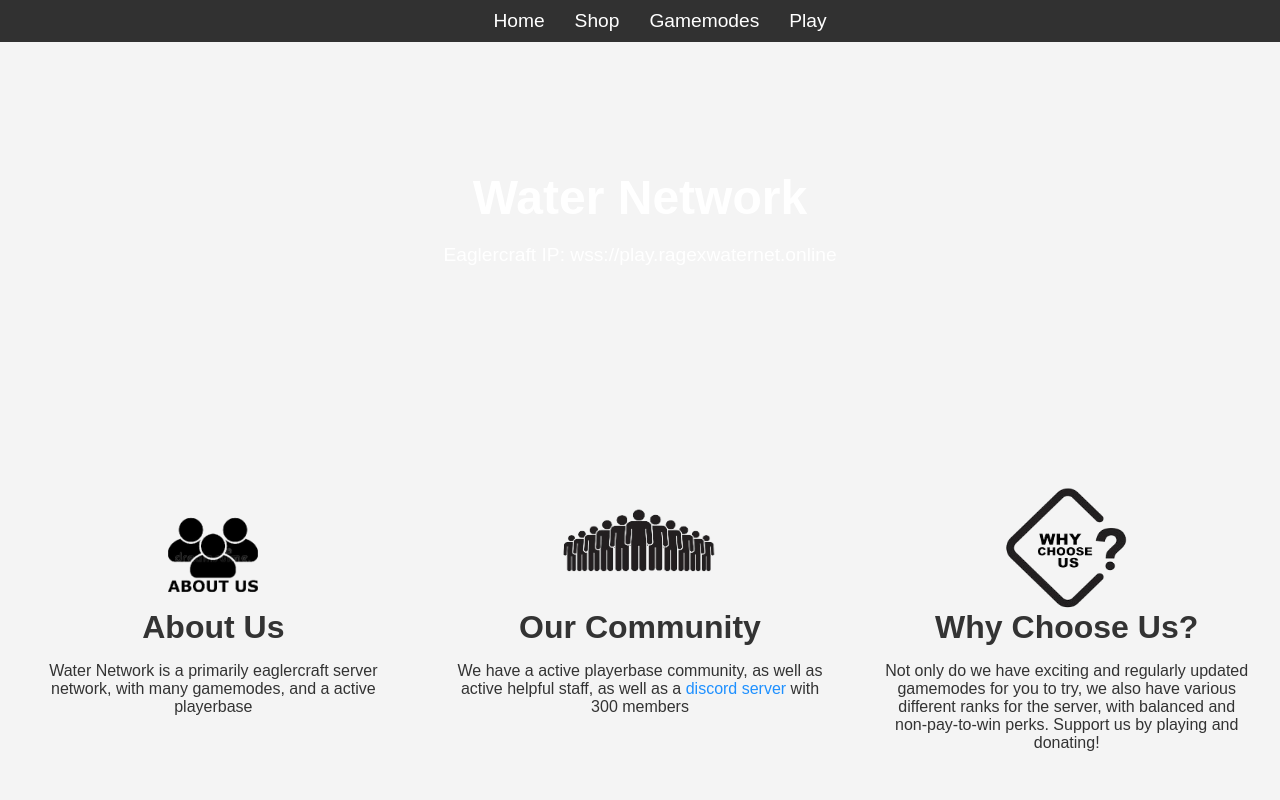
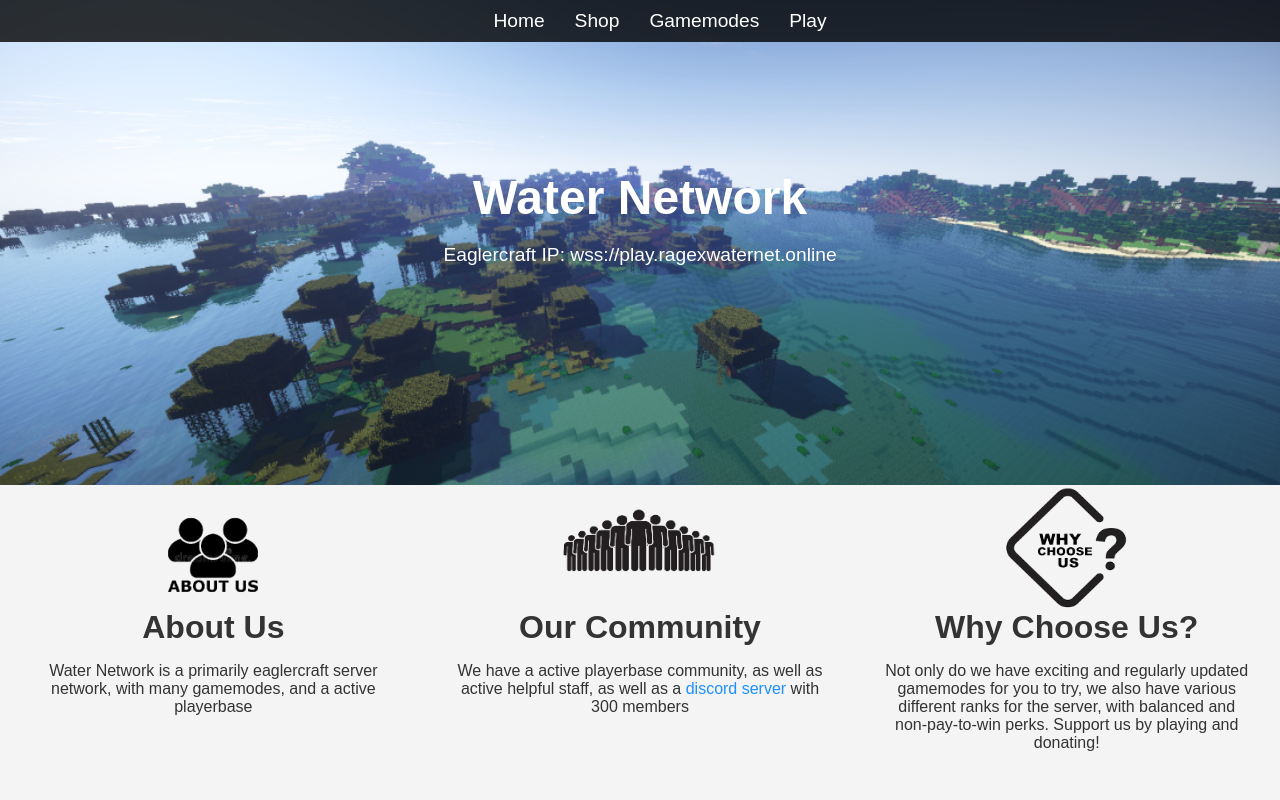
Before and after one commit to isaacfonner/waternetwork, a plain HTML site: page index.html in a window 1280 px wide. Shown: the top 800 px of the page. Drawn offline with Linux system fonts and the light colour scheme; the site is published under a folder, as on GitHub Pages, so addresses that start at the root find nothing.

Commit message:
Update styles.css

```diff
--- a/styles.css
+++ b/styles.css
@@ -7,7 +7,7 @@ body {
 }
 
 header {
-    background: url('/background.webp') no-repeat center center/cover;
+    background: url('background.webp') no-repeat center center/cover;
     color: white;
     text-align: center;
     padding-top: 50px;
```
